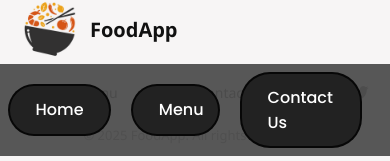
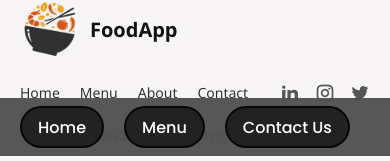
Before and after one commit to Yogan-bharath/FoodApp, a React (Vite) app in the folder userfrontend/: page /Cart in a window 390 px wide. Shown: the part 688-849 px from the top of the page. Built offline with nearby package versions, Linux system fonts and the light colour scheme; no server answers.

Commit message:
Update Navbar.css

```diff
--- a/userfrontend/src/Components/Navbar/Navbar.css
+++ b/userfrontend/src/Components/Navbar/Navbar.css
@@ -220,3 +220,10 @@ color: #0A0A0A;
         color: #fff
      }
 }
+
+@media (max-width:436px){
+    .nav-ul li{
+    padding: 0.4em 1em;
+
+}
+}
```
